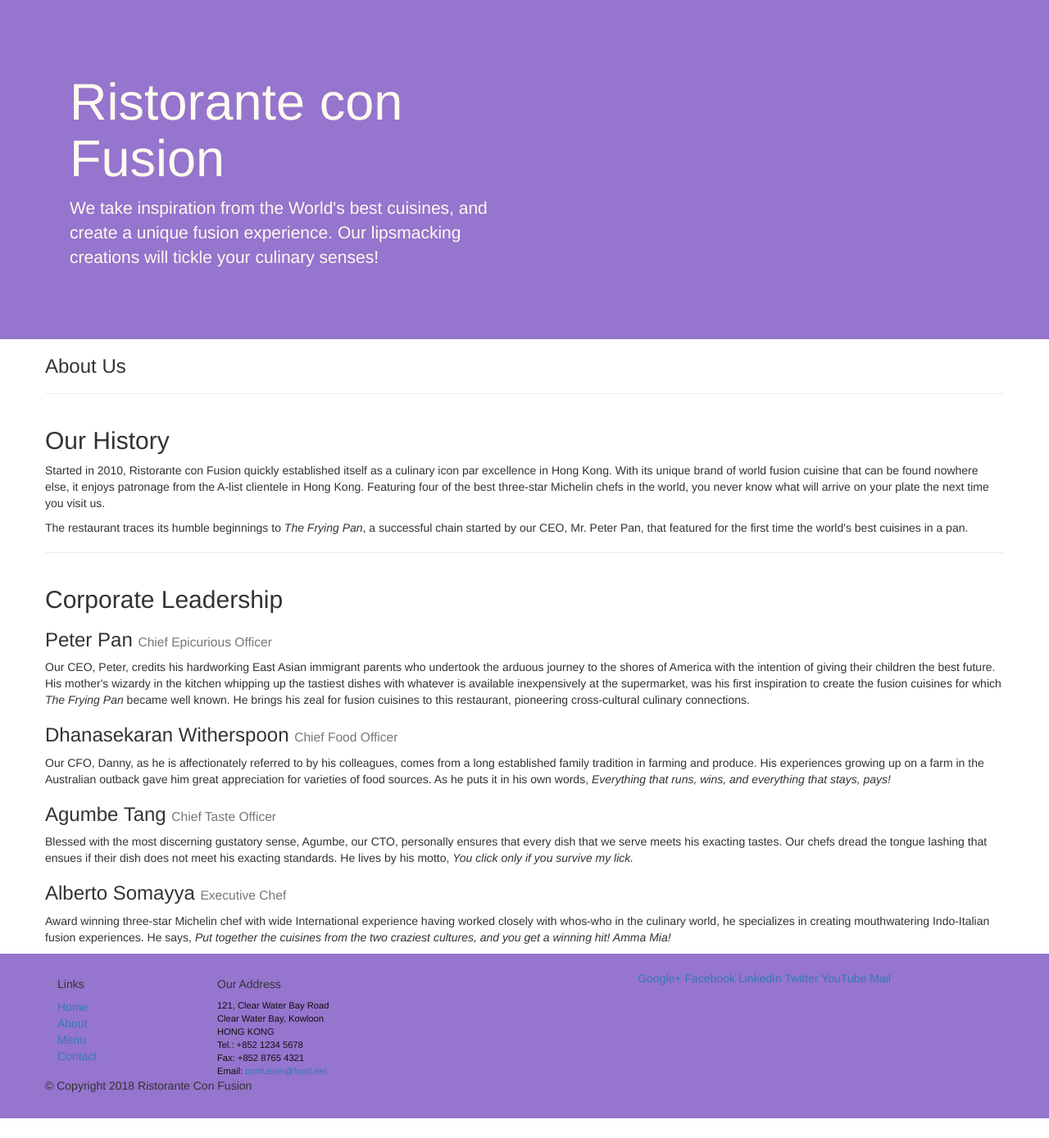
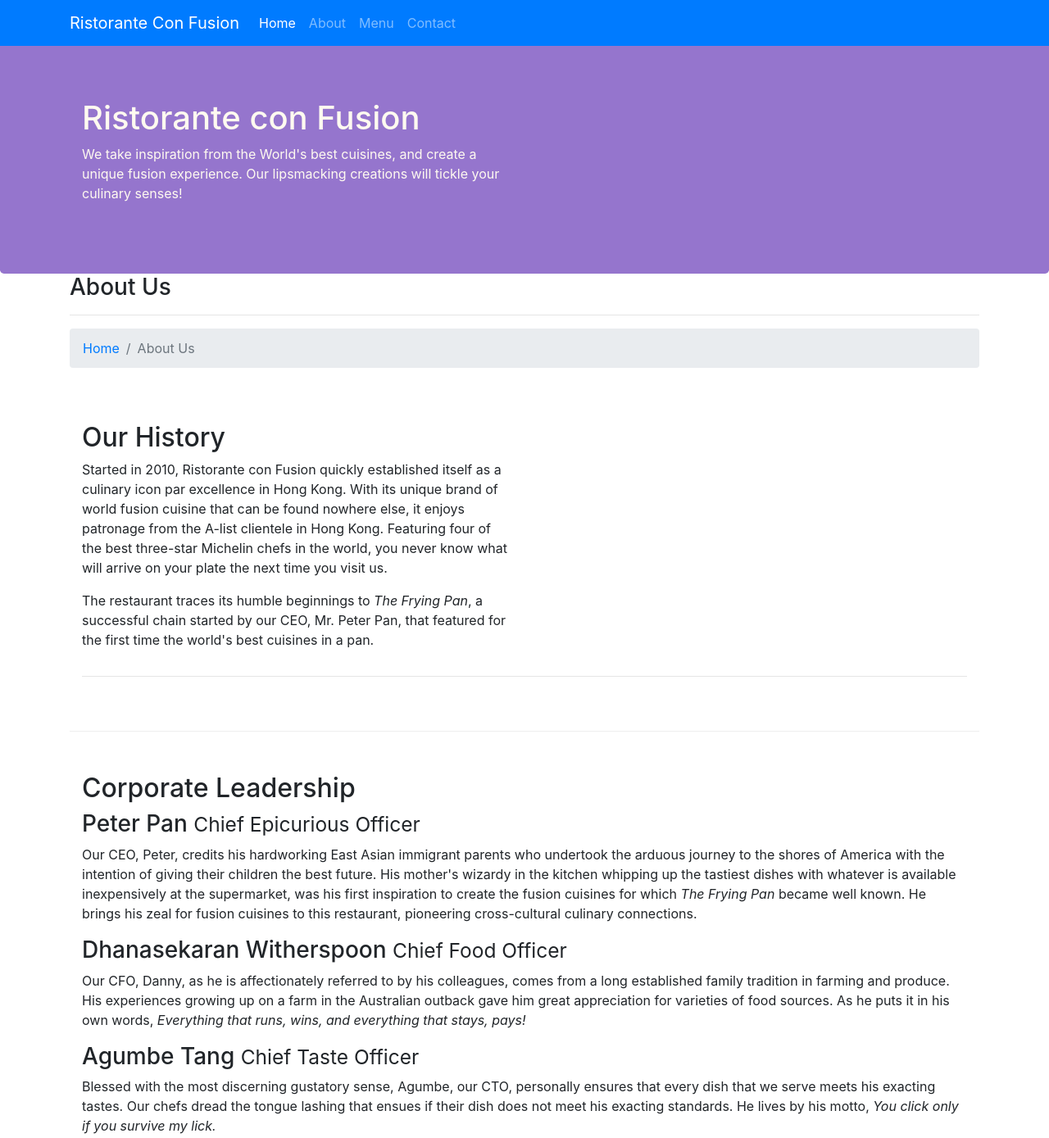
Before and after one commit to sujathak625/FrontEndBootstrap, a plain HTML site: page aboutus.html in a window 1280 px wide. Shown: the top 1389 px of the page at 82% size. Before the commit the page ends 1365 px from the top, so only its background shows below. Drawn offline with nearby package versions, Linux system fonts and the light colour scheme.

Commit message:
Adding Navigation Bar and Breadcrumbs

```diff
--- a/aboutus.html
+++ b/aboutus.html
@@ -14,6 +14,24 @@
 
 
 <body>
+
+        <nav class="navbar navbar-dark navbar-expand-sm bg-primary fixed-top">
+                <div class="container">
+                        <button class="navbar-toggler" type="button" data-toggle="collapse" data-target="#Navbar">
+                                <span class="navbar-toggler-icon"></span>
+                            </button>
+                   <a class="navbar-brand" href="#">Ristorante Con Fusion</a>
+                   <div class="collapse navbar-collapse" id="Navbar">
+                        <ul class="navbar-nav mr-auto">
+                            <li class="nav-item active"><a class="nav-link" href="./index.html">Home</a></li>
+                            <li class="nav-item"><a class="nav-link" href="#">About</a></li>
+                            <li class="nav-item"><a class="nav-link" href="#">Menu</a></li>
+                            <li class="nav-item"><a class="nav-link" href="#">Contact</a></li>
+                        </ul>
+                        </div>
+                </div>
+            </nav>
+
 
     <header class="jumbotron">
         <div class="container">
@@ -37,8 +55,13 @@
             </div>
         </div>
 
-        <div class="row">
-            <div  class="col-6 ">
+        <ol class="col-12 breadcrumb">
+                <li class="breadcrumb-item"><a href="./index.html">Home</a></li>
+                <li class="breadcrumb-item active">About Us</li>
+            </ol>
+
+        <div class="row row-content">
+            <div  class="col-sm-6">
                 <h2>Our History</h2>
                 <p>Started in 2010, Ristorante con Fusion quickly established itself as a culinary icon par excellence in
                     Hong Kong. With its unique brand of world fusion cuisine that can be found nowhere else, it enjoys patronage
@@ -54,7 +77,7 @@
         </div>
 
 
-        <div class="row">
+        <div class="row row-content">
             <div class="col-12">
                 <h2>Corporate Leadership</h2>
                 <h3>Peter Pan <small>Chief Epicurious Officer</small></h3>
@@ -97,7 +120,7 @@
                 <div class="col-4 offset-1 col-sm-2">
                     <h5>Links</h5>
                     <ul class="list-unstyled">
-                        <li><a href="#">Home</a></li>
+                        <li><a href="./index.html">Home</a></li>
                         <li><a href="#">About</a></li>
                         <li><a href="#">Menu</a></li>
                         <li><a href="#">Contact</a></li>
@@ -128,7 +151,9 @@
             </div>
         </div>
     </footer>
-
+    <script src="node_modules/jquery/dist/jquery.slim.min.js"></script>
+    <script src="node_modules/popper.js/dist/umd/popper.min.js"></script>
+    <script src="node_modules/bootstrap/dist/js/bootstrap.min.js"></script>
 </body>
 
 </html>
--- a/css/styles.css
+++ b/css/styles.css
@@ -32,3 +32,12 @@ address{
 .color-light-green {
     color:#24E714;
 }
+
+body{
+    padding:50px 0px 0px 0px;
+    z-index:0;
+}
+
+.navbar-dark {
+     background-color: #512DA8;
+}
```
Also changed, not shown: index.html (+18 -1 lines).
